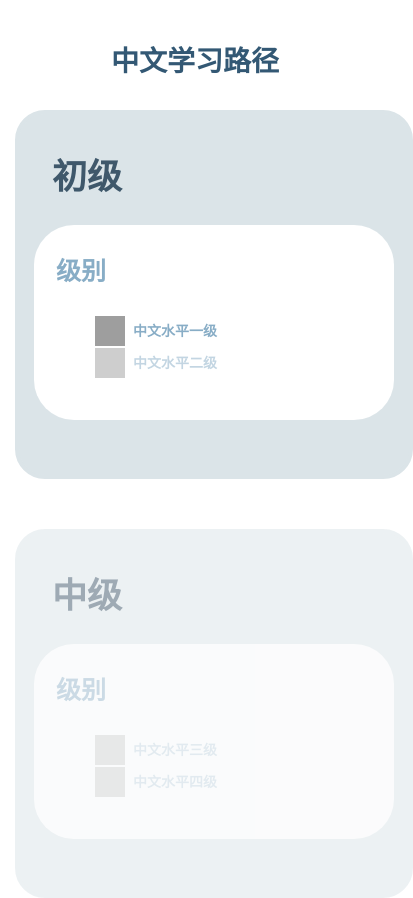
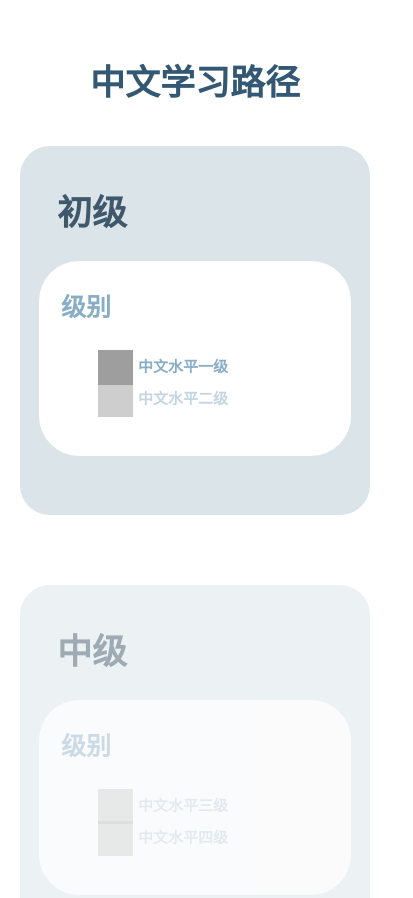
Before and after one commit to jk2yk97/01, a plain HTML site: page index.html in a window 390 px wide. Shown: the top 898 px of the page, 413 px wide, since content can reach past the window. Drawn offline with Linux system fonts and the light colour scheme; grey boxes are pictures that could not be loaded.

Commit message:
Update style.css

```diff
--- a/style.css
+++ b/style.css
@@ -375,51 +375,3 @@ li.completed > span {
     font-weight: bolder;
     padding: 0 5px;
 }
-
-@media (max-width: 768px) {
-    body {
-        padding: 15px;
-    }
-
-    .years-wrapper {
-        flex-direction: column;
-        gap: 25px;
-        align-items: center;
-    }
-
-    .year {
-        width: 100%;
-        min-width: 100%;
-        max-width: 100%;
-    }
-
-    .year-1, .year-2, .year-3 {
-        margin-bottom: 25px;
-    }
-
-    h1 {
-        font-size: 28px;
-        margin: 25px auto;
-    }
-
-    .module li {
-        font-size: 14px;
-    }
-
-    .info-btn img {
-        width: 30px;
-        height: 30px;
-    }
-}
-
-@media (min-width: 769px) {
-    .years-wrapper {
-        flex-direction: row !important;
-        gap: 30px !important;
-    }
-
-    .year {
-        flex: 1 !important;
-        min-width: 300px !important;
-    }
-}
```
